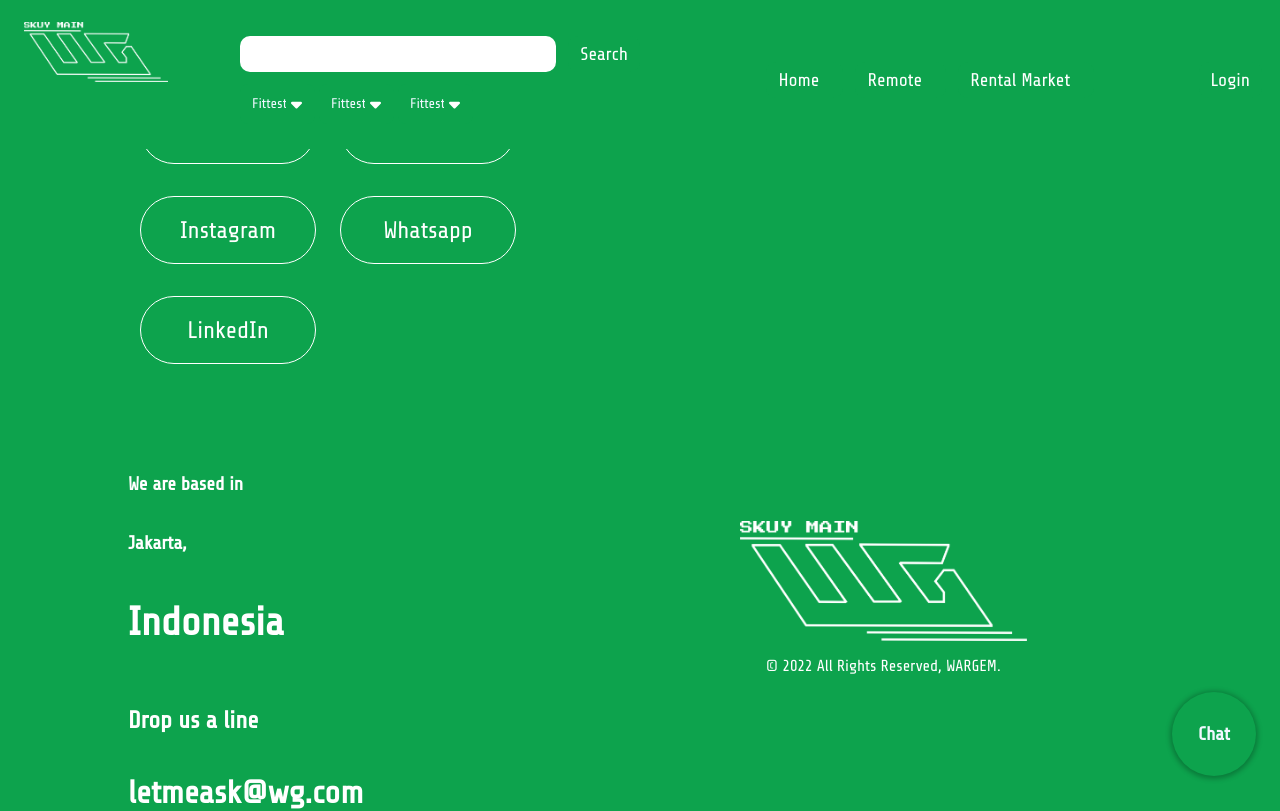
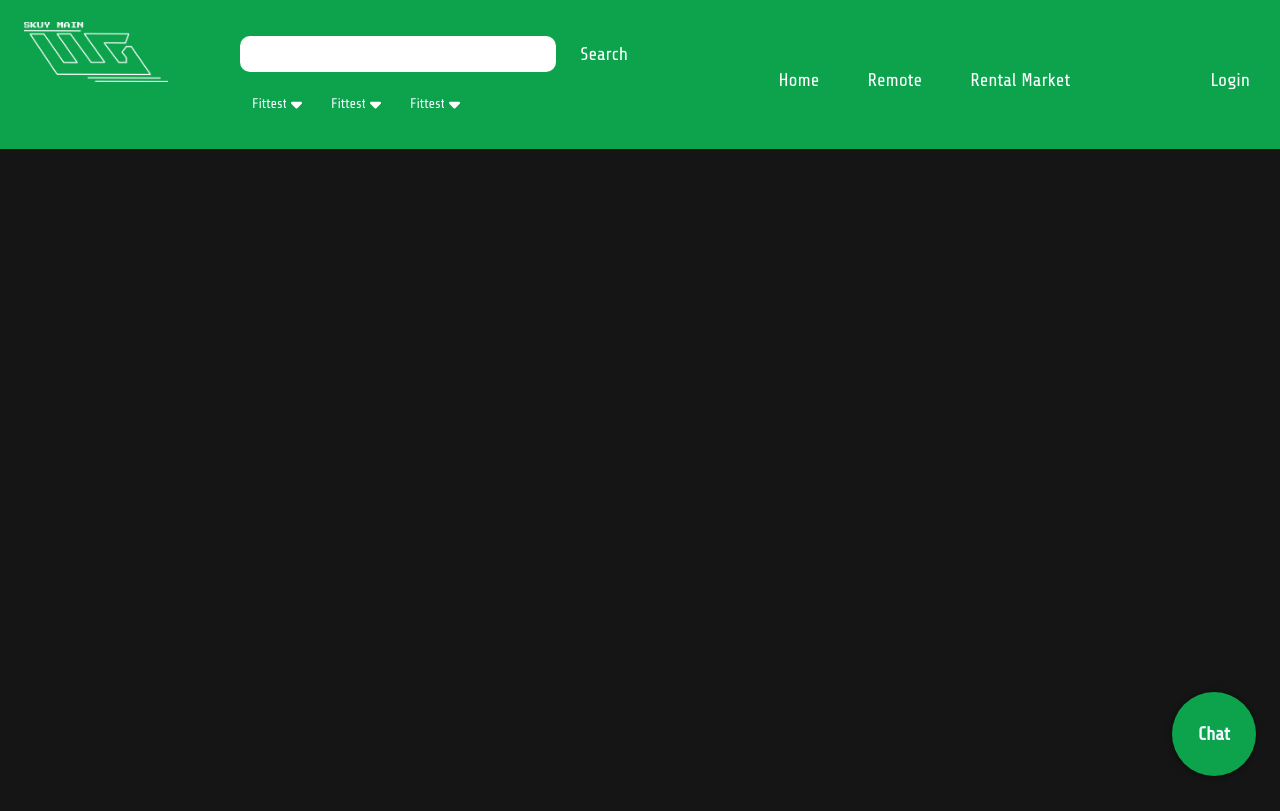
Before and after one commit to fakhripraya/wg-mothership, a React (Create React App) app: page /rdp in a window 1280 px wide. Shown: the top 811 px of the page. Built offline with nearby package versions, Linux system fonts and the light colour scheme.

Commit message:
create control variable

```diff
--- a/src/pages/Remote/index.js
+++ b/src/pages/Remote/index.js
@@ -5,7 +5,7 @@ export default function Remote() {
     return (
         <div className="remote-container">
             <div className="remote-wrapper">
-
+                <div className="remote-header"></div>
             </div>
         </div>
     )
--- a/src/pages/Remote/style.scss
+++ b/src/pages/Remote/style.scss
@@ -1,10 +1,15 @@
-.rental-container{
+// MAIN STYLES //
+.remote-container{
     min-height: 100vh;
     min-width: 100vw;
-    padding: 10vh 0px;
+    padding-bottom: 10vh;
+    padding-top: 160px;
+    @media screen and (max-width: 1000px){
+        padding-top: 80px;
+    }
 }
 
-.rental-wrapper{
+.remote-wrapper{
     width: 60vw;
     margin: 0px auto;
     position: relative;
--- a/src/variables/dummy/finder.js
+++ b/src/variables/dummy/finder.js
@@ -1,4 +1,15 @@
 export const filterData = [
+    {
+        title: "Connection",
+        data: [
+            {
+                title: "Instant P2P"
+            },
+            {
+                title: "Batch rental"
+            },
+        ]
+    },
     {
         title: "Category",
         data: [
@@ -6,7 +17,7 @@ export const filterData = [
                 title: "Grapichal Render"
             },
             {
-                title: "Gaming"
+                title: "Remote Server"
             },
             {
                 title: "Working Space"
```
Also changed, not shown: src/variables/controls/finder.js (added), src/variables/controls/home.js (added).
